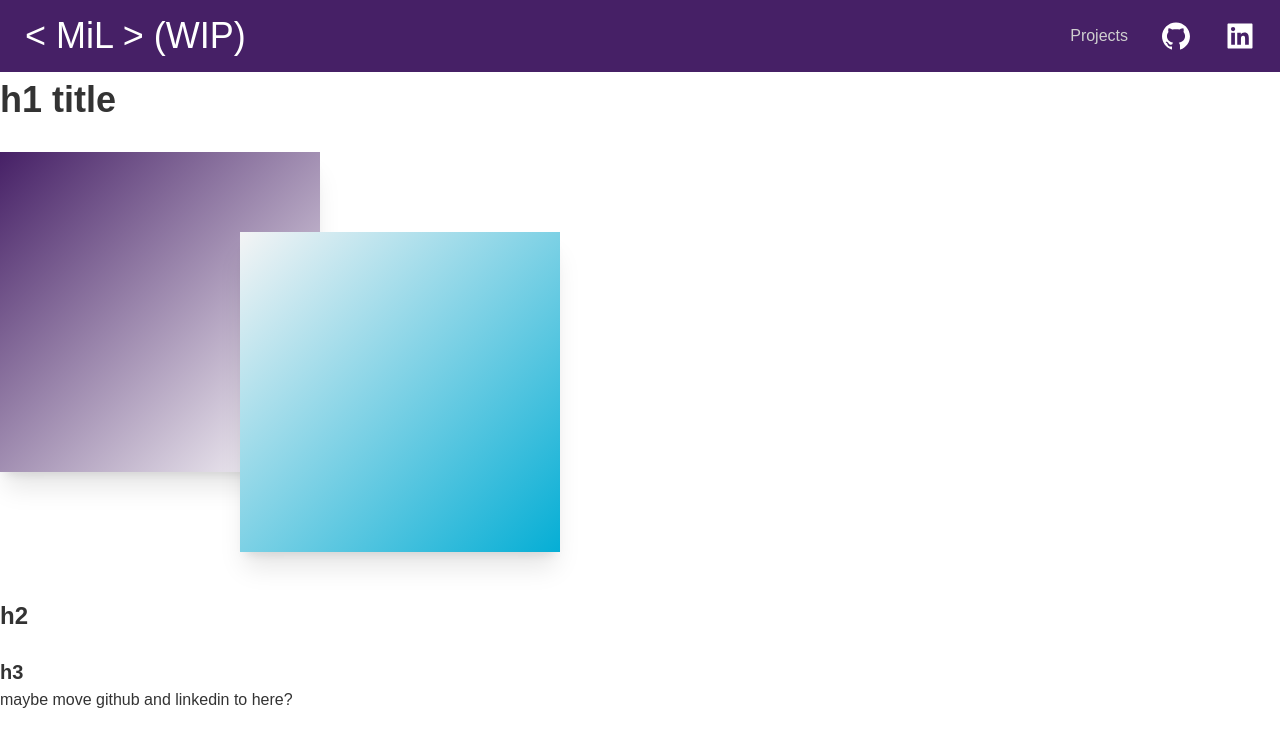
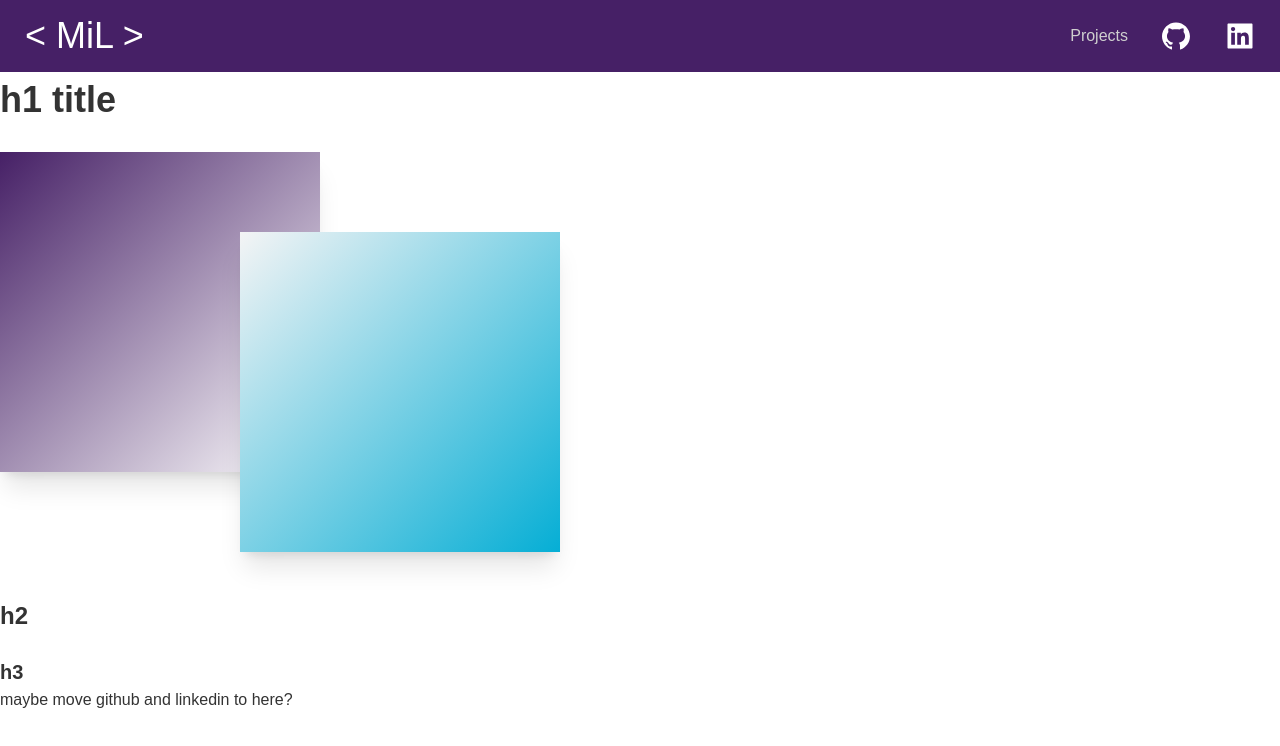
Before and after one commit to ads1029/profolio-with-nextjs, a Next.js app: page /about in a window 1280 px wide. Shown: the top 746 px of the page. Built offline with nearby package versions, Linux system fonts and the light colour scheme.

Commit message:
imply homepage clickable

```diff
--- a/src/components/Nav.jsx
+++ b/src/components/Nav.jsx
@@ -7,9 +7,11 @@ const Navbar = () => {
     <div className="navbar bg-primary mb-2 sticky top-0 z-50">
       <div className="flex-1">
         <Link href="/">
-          <button className="btn btn-ghost no-animation normal-case text-4xl font-medium text-base-100">
-            {`< MiL >`} (WIP)
-          </button>
+          <div className="border-0 border-white rounded-xl hover:border-2 duration-300">
+            <button className="btn btn-ghost no-animation normal-case text-4xl font-medium text-base-100">
+              {`< MiL >`}
+            </button>
+          </div>
         </Link>
       </div>
       <div className="flex-none">
```
